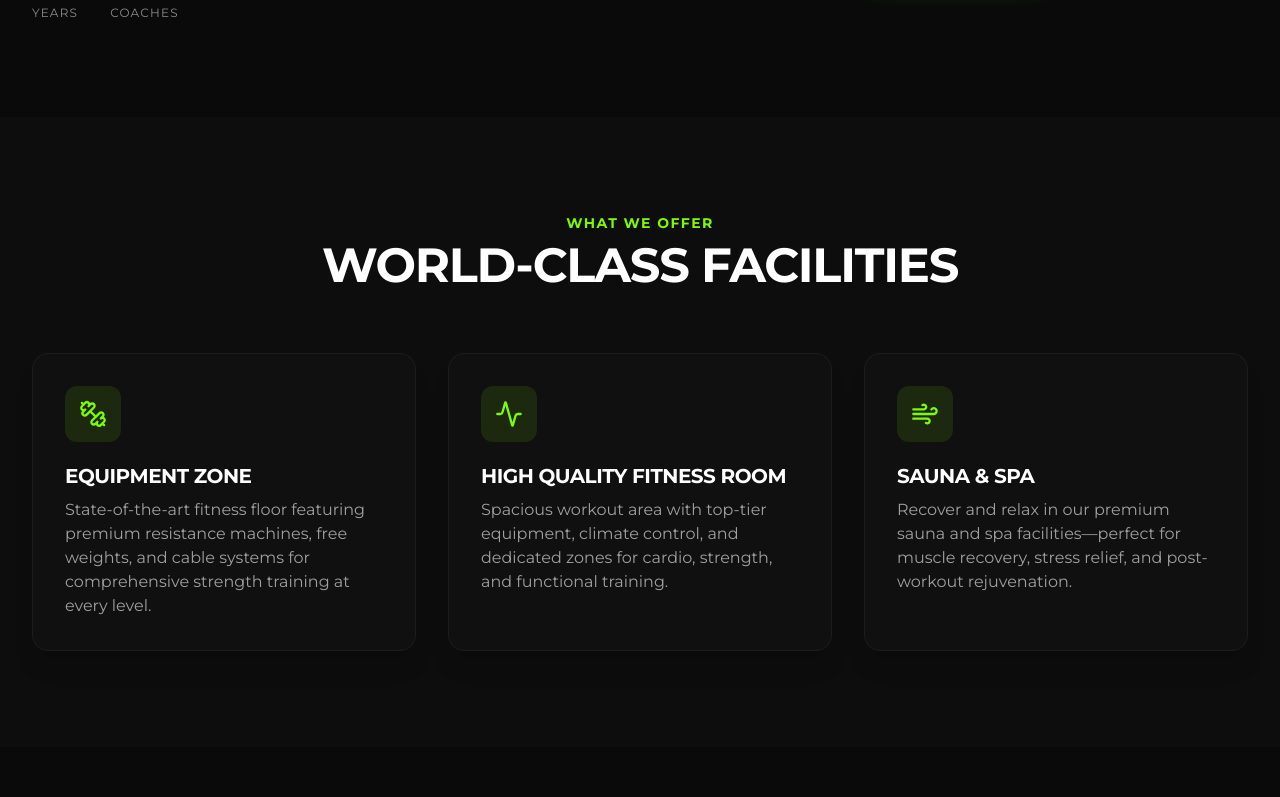
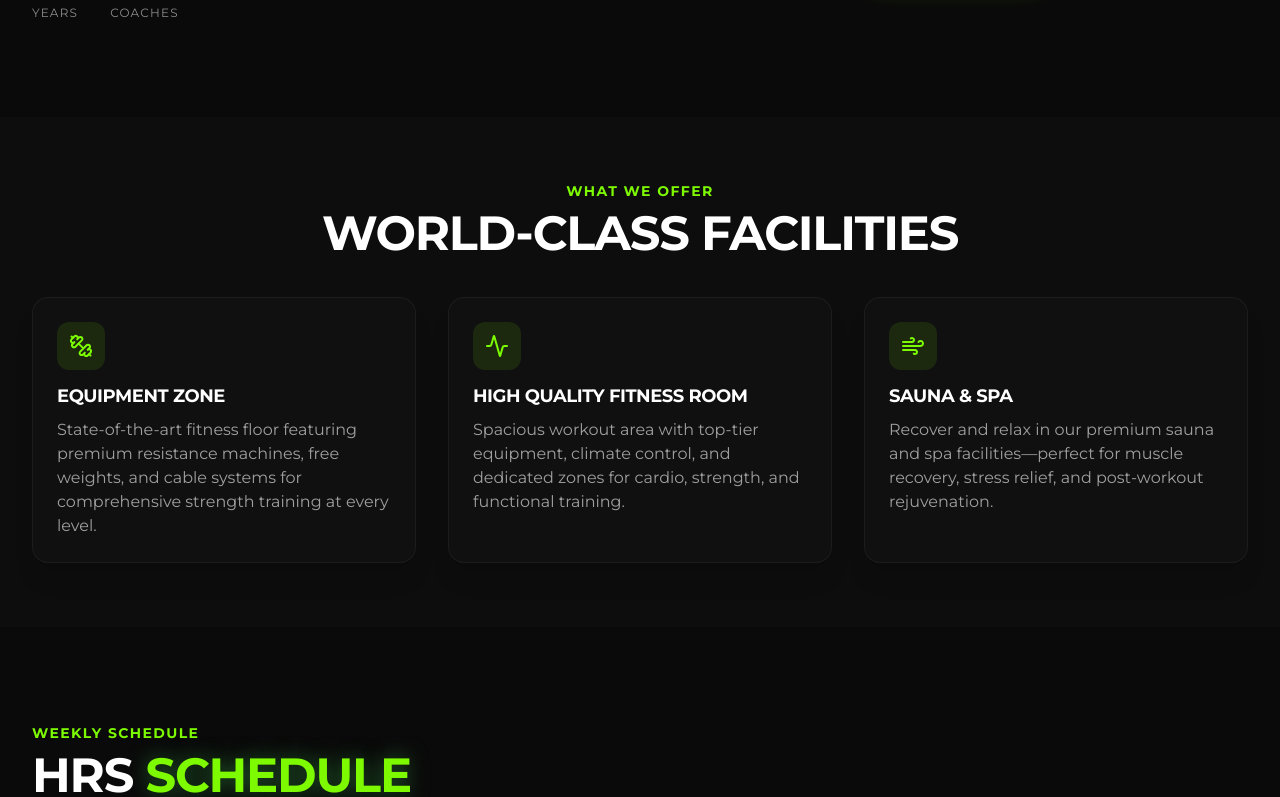
Before and after one commit to Ziadd24/fit-lift, a Next.js app: page / in a window 1280 px wide. Shown: the part 1443-2240 px from the top of the page. Built offline with nearby package versions, Linux system fonts and the light colour scheme; no server answers.

Commit message:
adjusted cards

```diff
--- a/app/page.tsx
+++ b/app/page.tsx
@@ -122,13 +122,13 @@ function PricingSection({ lang, t }: { lang: "en" | "ar"; t: any }) {
     { name: t.pricing.plans[4].name, price: 5000, period: t.pricing.plans[4].period, features: t.pricing.plans[4].features, highlight: false },
   ];
 
-  const { activeIndex, setActiveIndex, setActiveIndexOnly, containerRef: pricingCarouselRef, goNext: pricingNext, goPrev: pricingPrev } = useCarousel(displayBundles.length, 2000);
+  const { activeIndex, setActiveIndex, setActiveIndexOnly, containerRef: pricingCarouselRef, goNext: pricingNext, goPrev: pricingPrev } = useCarousel(displayBundles.length, 4000);
 
   return (
     <div className="relative">
       <div
         ref={pricingCarouselRef}
-        className="flex overflow-x-auto snap-x snap-mandatory pb-4 hide-scrollbar gap-5 px-4 md:px-0 -mx-4 md:mx-0 max-w-full scroll-smooth touch-pan-x overscroll-x-contain"
+        className="flex overflow-x-auto snap-x snap-mandatory pb-4 hide-scrollbar gap-5 px-[9vw] md:px-0 -mx-4 md:mx-0 max-w-full scroll-smooth touch-pan-x overscroll-x-contain"
         dir="ltr"
         onScroll={(e) => {
           const target = e.target as HTMLDivElement;
@@ -142,14 +142,14 @@ function PricingSection({ lang, t }: { lang: "en" | "ar"; t: any }) {
         {displayBundles.map((bundle: any, i: number) => (
           <motion.div
             key={i}
-            className="shrink-0 snap-center w-[82vw] sm:w-[60vw] md:w-[calc(50%-10px)] xl:w-[calc(20%-16px)]"
+            className="shrink-0 snap-center w-[82vw] sm:w-[60vw] md:w-[calc(50%-10px)] xl:w-[calc(25%-12px)]"
             initial={{ opacity: 0, y: 30 }}
             whileInView={{ opacity: 1, y: 0 }}
             transition={{ delay: i * 0.1 }}
             viewport={{ once: true }}
           >
             <div
-              className={`relative overflow-hidden rounded-[24px] md:rounded-[28px] p-5 md:p-7 flex flex-col min-h-[520px] md:min-h-[620px] transition-all duration-300 ${
+              className={`relative overflow-hidden rounded-[24px] md:rounded-[28px] p-4 md:p-6 flex flex-col min-h-[440px] md:min-h-[500px] transition-all duration-300 ${
                 bundle.highlight
                   ? "border-2 border-[#47D84B] shadow-[0_0_0_1px_rgba(71,216,75,0.14),0_0_38px_rgba(71,216,75,0.22)]"
                   : "border border-white/[0.08]"
@@ -177,29 +177,29 @@ function PricingSection({ lang, t }: { lang: "en" | "ar"; t: any }) {
 
               <div className="relative z-10 flex flex-col items-center text-center flex-1">
                 <div
-                  className={`w-12 h-12 md:w-16 md:h-16 rounded-2xl flex items-center justify-center mb-5 md:mb-8 ${
+                  className={`w-12 h-12 md:w-16 md:h-16 rounded-2xl flex items-center justify-center mb-3 md:mb-4 ${
                     bundle.highlight ? "bg-[#47D84B]/12 border border-[#47D84B]/25" : "bg-white/[0.03] border border-white/[0.08]"
                   }`}
                 >
                   <Calendar className="w-6 h-6 md:w-8 md:h-8 text-[#47D84B]" strokeWidth={2.2} />
                 </div>
 
-                <div className="mb-5 md:mb-7">
+                <div className="mb-3 md:mb-4">
                   <h4 className="text-[14px] md:text-[17px] font-black text-white uppercase tracking-[0.12em] md:tracking-[0.18em]">{bundle.name}</h4>
                 </div>
 
-                <div className="flex items-end justify-center gap-2 md:gap-3 mb-2 md:mb-3">
-                  <span className={`font-black text-white leading-none ${bundle.highlight ? "text-5xl md:text-6xl" : "text-4xl md:text-5xl"}`}>
+                <div className="flex items-end justify-center gap-2 md:gap-3 mb-1 md:mb-2">
+                  <span className={`font-black text-white leading-none ${bundle.highlight ? "text-3xl md:text-4xl" : "text-2xl md:text-3xl"}`}>
                     {bundle.price.toLocaleString()}
                   </span>
                   <span className="text-[15px] md:text-[18px] text-white/55 font-bold mb-1.5 md:mb-2">{t.pricing.currency}</span>
                 </div>
 
-                <p className="text-center text-[14px] md:text-[15px] text-white/45 mb-7 md:mb-10">{bundle.period}</p>
+                <p className="text-center text-[14px] md:text-[15px] text-white/45 mb-4 md:mb-6">{bundle.period}</p>
 
-                <div className="w-full h-px bg-[linear-gradient(90deg,transparent,rgba(255,255,255,0.12),transparent)] mb-7 md:mb-10" />
+                <div className="w-full h-px bg-[linear-gradient(90deg,transparent,rgba(255,255,255,0.12),transparent)] mb-4 md:mb-6" />
 
-                <ul className="space-y-3 md:space-y-4 mb-7 md:mb-10 flex-1 w-full text-left">
+                <ul className="space-y-2 md:space-y-3 mb-4 md:mb-6 flex-1 w-full text-left">
                   {bundle.features.map((f: string, index: number) => (
                     <li key={index} className="flex items-center gap-2.5 md:gap-3 text-white/72 text-[13px] md:text-[15px]">
                       <span className="flex items-center justify-center w-5 h-5 md:w-6 md:h-6 rounded-full bg-[#47D84B]/10 flex-shrink-0">
@@ -214,7 +214,7 @@ function PricingSection({ lang, t }: { lang: "en" | "ar"; t: any }) {
                   href={`https://wa.me/${GYM_PHONE}?text=${encodeURIComponent(t.pricing.msg.replace("{plan}", bundle.name).replace("{price}", bundle.price.toString()))}`}
                   target="_blank"
                   rel="noopener noreferrer"
-                  className={`mt-auto w-full py-3.5 md:py-4 rounded-full font-black text-[14px] md:text-[15px] tracking-wide text-center transition-all active:scale-95 ${
+                  className={`mt-auto w-full py-3 md:py-3.5 rounded-full font-black text-[14px] md:text-[15px] tracking-wide text-center transition-all active:scale-95 ${
                     bundle.highlight
                       ? "bg-[#47D84B] text-white shadow-[0_14px_30px_rgba(71,216,75,0.28)] hover:scale-105 hover:shadow-[0_0_34px_rgba(71,216,75,0.36)]"
                       : "bg-[#111111] text-white hover:bg-[#47D84B] hover:text-white hover:scale-105 hover:shadow-[0_0_30px_rgba(124,252,0,0.22)]"
@@ -238,19 +238,13 @@ function PricingSection({ lang, t }: { lang: "en" | "ar"; t: any }) {
           />
         ))}
       </div>
-      <button onClick={pricingPrev} aria-label="Previous plan" className="flex absolute left-2 md:left-0 top-1/2 -translate-y-1/2 md:-translate-x-4 w-9 h-9 md:w-10 md:h-10 rounded-full bg-black/75 md:bg-black/60 border border-white/15 text-white items-center justify-center opacity-95 md:opacity-60 hover:opacity-100 hover:bg-[#47D84B] hover:text-black hover:scale-110 transition-all z-10">
-        <ChevronLeft className="w-5 h-5" />
-      </button>
-      <button onClick={pricingNext} aria-label="Next plan" className="flex absolute right-2 md:right-0 top-1/2 -translate-y-1/2 md:translate-x-4 w-9 h-9 md:w-10 md:h-10 rounded-full bg-black/75 md:bg-black/60 border border-white/15 text-white items-center justify-center opacity-95 md:opacity-60 hover:opacity-100 hover:bg-[#47D84B] hover:text-black hover:scale-110 transition-all z-10">
-        <ChevronRight className="w-5 h-5" />
-      </button>
     </div>
   );
 }
 
 function CoachesSection({ lang, t, dbCoaches, coachPhotoMap }: { lang: "en" | "ar"; t: any; dbCoaches: any[] | undefined; coachPhotoMap: Record<string, { url: string; caption?: string }> }) {
   const allCoaches = dbCoaches && dbCoaches.length > 0 ? dbCoaches : t.coaches.coaches.map((c: any) => ({ name: c.name }));
-  const { activeIndex: activeCoachIndex, setActiveIndex: setActiveCoachIndex, setActiveIndexOnly: setActiveCoachIndexOnly, containerRef: coachCarouselRef, goNext: coachNext, goPrev: coachPrev } = useCarousel(allCoaches.length, 2000);
+  const { activeIndex: activeCoachIndex, setActiveIndex: setActiveCoachIndex, setActiveIndexOnly: setActiveCoachIndexOnly, containerRef: coachCarouselRef, goNext: coachNext, goPrev: coachPrev } = useCarousel(allCoaches.length, 4000);
 
   return (
     <div className="relative">
@@ -394,7 +388,7 @@ const translations = {
       items: [
         { title: "منطقة المعدات", desc: "أرضية رياضية مجهزة بأحدث أجهزة المقاومة والأوزان الحرة والكابلات. مناسبة للمبتدئين والمحترفين." },
         { title: "غرفة فيتنيس متكاملة", desc: "مساحة تمرين واسعة ومكيّفة. فيها مناطق للكارديو والقوة والتمارين الوظيفية." },
-        { title: "ساونا وسبا", desc: "استرح وريح عضلاتك بعد التمرين في ساونا وسبا VIP. مثالي للاستشفاء والاسترخاء." }
+        { title: "ساونا وسبا", desc: "ريح عضلاتك بعد التمرين في ساونا وسبا VIP. مثالي للاستشفاء والاسترخاء." }
       ]
     },
     schedule: {
@@ -696,10 +690,10 @@ export default function MemberPortal() {
 
         <div className="absolute top-0 left-0 w-[5px] h-full bg-primary z-30" />
 
-        <nav className="fixed top-0 left-0 right-0 z-50 h-[96px]" style={{ background: 'linear-gradient(180deg, rgba(0,0,0,0.9) 0%, transparent 100%)', backdropFilter: 'blur(8px)' }}>
+        <nav className="fixed top-0 left-0 right-0 z-50 h-[72px]" style={{ background: 'linear-gradient(180deg, rgba(0,0,0,0.9) 0%, transparent 100%)', backdropFilter: 'blur(4px)' }}>
           <div className="max-w-[1440px] mx-auto px-8 lg:px-[120px] h-full flex items-center justify-between">
             <a href="#" onClick={(e) => { e.preventDefault(); window.scrollTo({ top: 0, behavior: 'smooth' }); }} className="flex items-center gap-3 flex-shrink-0">
-              <img src="/images/logo.png" alt="Fit and Lift" className="h-[90px] w-auto object-contain" />
+              <img src="/images/logo.png" alt="Fit and Lift" className="h-[72px] w-auto object-contain" />
               <span className="text-lg font-black text-primary tracking-widest hidden sm:block">FIT & LIFT</span>
             </a>
 
@@ -756,7 +750,7 @@ export default function MemberPortal() {
         <AnimatePresence>
           {isMobileMenuOpen && (
             <motion.div initial={{ opacity: 0, height: 0 }} animate={{ opacity: 1, height: "auto" }} exit={{ opacity: 0, height: 0 }}
-              className="lg:hidden fixed top-[96px] left-0 right-0 backdrop-blur-md border-b border-white/10 z-40"
+              className="lg:hidden fixed top-[72px] left-0 right-0 backdrop-blur-sm border-b border-white/10 z-40"
               style={{ background: 'rgba(0,0,0,0.97)' }}>
               <div className="px-6 py-6 flex flex-col gap-4">
                 {[
@@ -909,9 +903,9 @@ export default function MemberPortal() {
         </div>
       </section>
 
-      <section id="services" className="py-24 bg-secondary/20">
+      <section id="services" className="py-16 bg-secondary/20">
         <div className="max-w-7xl mx-auto px-4 sm:px-6 lg:px-8">
-          <div className="text-center mb-16">
+          <div className="text-center mb-10">
             <h2 className="text-sm text-primary font-bold uppercase tracking-widest mb-2">{t.services.tag}</h2>
             <h3 className="text-4xl md:text-5xl font-display text-white font-bold uppercase">{t.services.title}</h3>
           </div>
@@ -922,14 +916,14 @@ export default function MemberPortal() {
               { icon: Wind, title: t.services.items[2].title, desc: t.services.items[2].desc },
             ].map((s, i) => (
               <motion.div key={s.title} className="snap-start" initial={{ opacity: 0, y: 30 }} whileInView={{ opacity: 1, y: 0 }} transition={{ delay: i * 0.1 }} viewport={{ once: true }}>
-                <Card className={cn("p-6 md:p-8 h-full bg-card border-white/10", HOME_CARD)}>
-                  <div className="flex flex-col h-full">
-                    <div className="w-12 h-12 md:w-14 md:h-14 rounded-xl bg-primary/10 flex items-center justify-center mb-5">
-                      <s.icon className="w-6 h-6 md:w-7 md:h-7 text-[#7CFC00]" />
+                <Card className={cn("p-3 md:p-6 h-full bg-card border-white/10", HOME_CARD)}>
+                  <div className="flex flex-row md:flex-col gap-3 md:gap-0 h-full items-center md:items-start">
+                    <div className="w-9 h-9 md:w-12 md:h-12 rounded-lg md:rounded-xl bg-primary/10 flex items-center justify-center flex-shrink-0">
+                      <s.icon className="w-4 h-4 md:w-6 md:h-6 text-[#7CFC00]" />
                     </div>
-                    <div className="flex-1">
-                      <h4 className="text-lg md:text-xl font-bold text-white mb-2">{s.title}</h4>
-                      <p className="text-sm md:text-base text-white/60 leading-relaxed">{s.desc}</p>
+                    <div className="flex-1 md:mt-3">
+                      <h4 className="text-sm md:text-lg font-bold text-white mb-1 md:mb-2">{s.title}</h4>
+                      <p className="text-xs md:text-base text-white/60 leading-tight">{s.desc}</p>
                     </div>
                   </div>
                 </Card>
@@ -980,7 +974,7 @@ export default function MemberPortal() {
         </div>
       </section>
 
-      <section id="pricing" className="py-24 bg-background">
+      <section id="pricing" className="py-24">
         <div className="max-w-7xl mx-auto px-4 sm:px-6 lg:px-8">
           <motion.div initial={{ opacity: 0, y: 40 }} whileInView={{ opacity: 1, y: 0 }} transition={{ type: "spring", stiffness: 100, damping: 18 }} viewport={{ once: true, margin: "-50px" }} className="text-center mb-16">
             <h2 className="text-sm text-primary font-bold uppercase tracking-widest mb-2">{t.pricing.tag}</h2>
```
